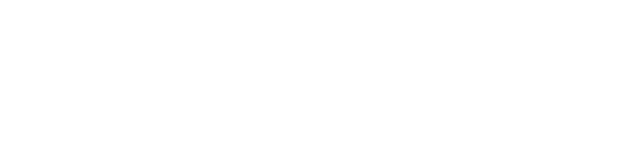
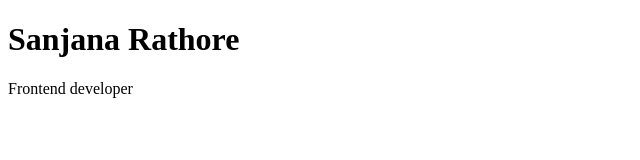
Before and after one commit to sanjana123rathore/Project2, a plain HTML site: page index.html in a window 1280 px wide. Shown: the whole page, without its empty margins (0-640 px from the left). Drawn offline with Linux system fonts and the light colour scheme.

Commit message:
Add new Files

```diff
--- a/index.html
+++ b/index.html
@@ -4,6 +4,8 @@
     <meta charset="UTF-8">
     <meta name="viewport" content="width=device-width, initial-scale=1.0">
     <title>Sample... project2</title>
+    <h1>Sanjana Rathore</h1>
+    <p>Frontend developer</p>
 </head>
 <body>
 
```
Also changed, not shown: index2.html (added), 1 other file.
